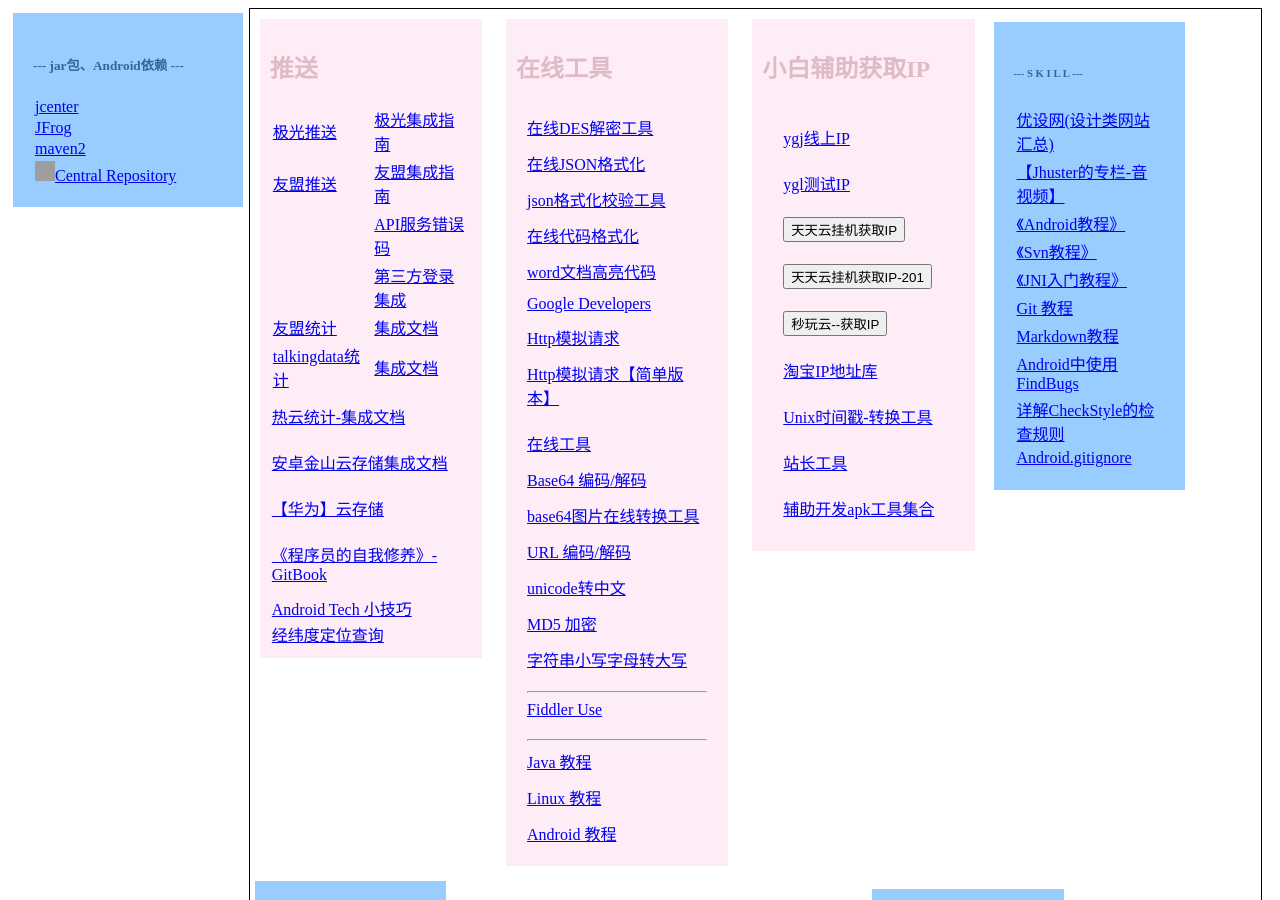
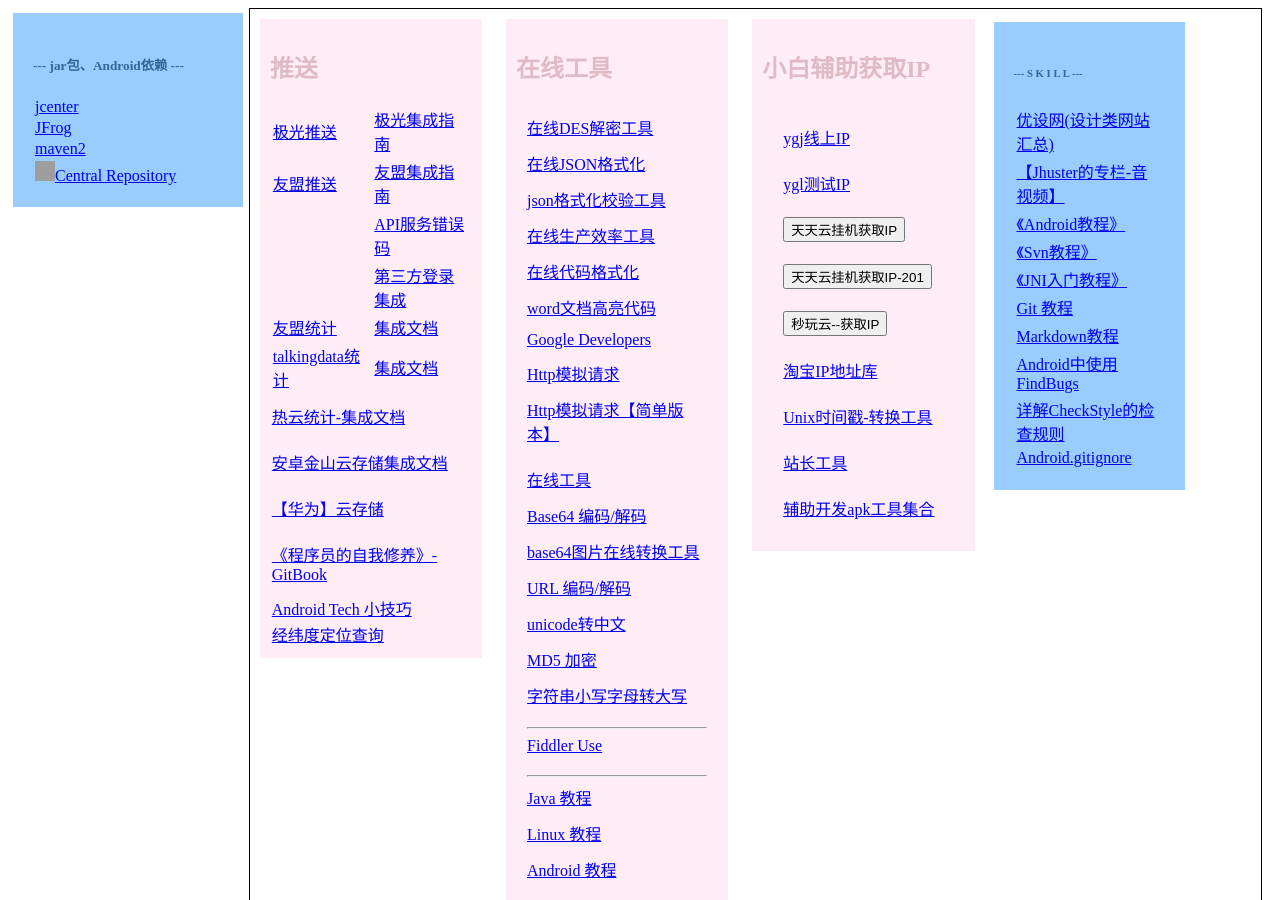
Before and after one commit to github201407/github201407.github.io, a Jekyll site: the page common.html, which Jekyll copies as it is, in a window 1280 px wide and 900 px high. Built offline with Jekyll 4.4.1, drawn with Linux system fonts in a browser that asks for light colours; grey boxes are pictures that could not be loaded.

Commit message:
新增：在线工具

```diff
--- a/common.html
+++ b/common.html
@@ -176,6 +176,10 @@
      </tr>
      <tr>
       <td> <a href="http://www.kjson.com/" target="_blank">json格式化校验工具</a> </td>
+     </tr>
+     </tr>
+     <tr>
+      <td> <a href="https://www.345tool.com/zh-hans" target="_blank">在线生产效率工具</a> </td>
      </tr>
      <tr>
       <td> <a href="http://tool.oschina.net/codeformat/" target="_blank">在线代码格式化</a> </td>
```
